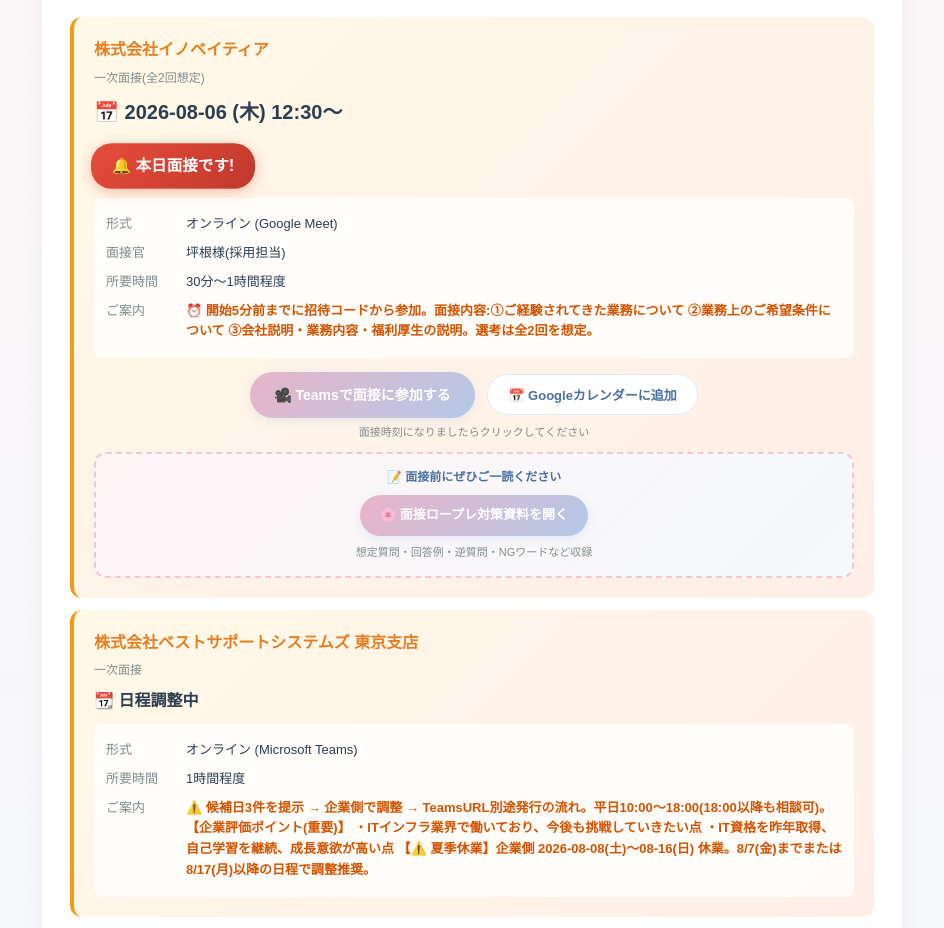
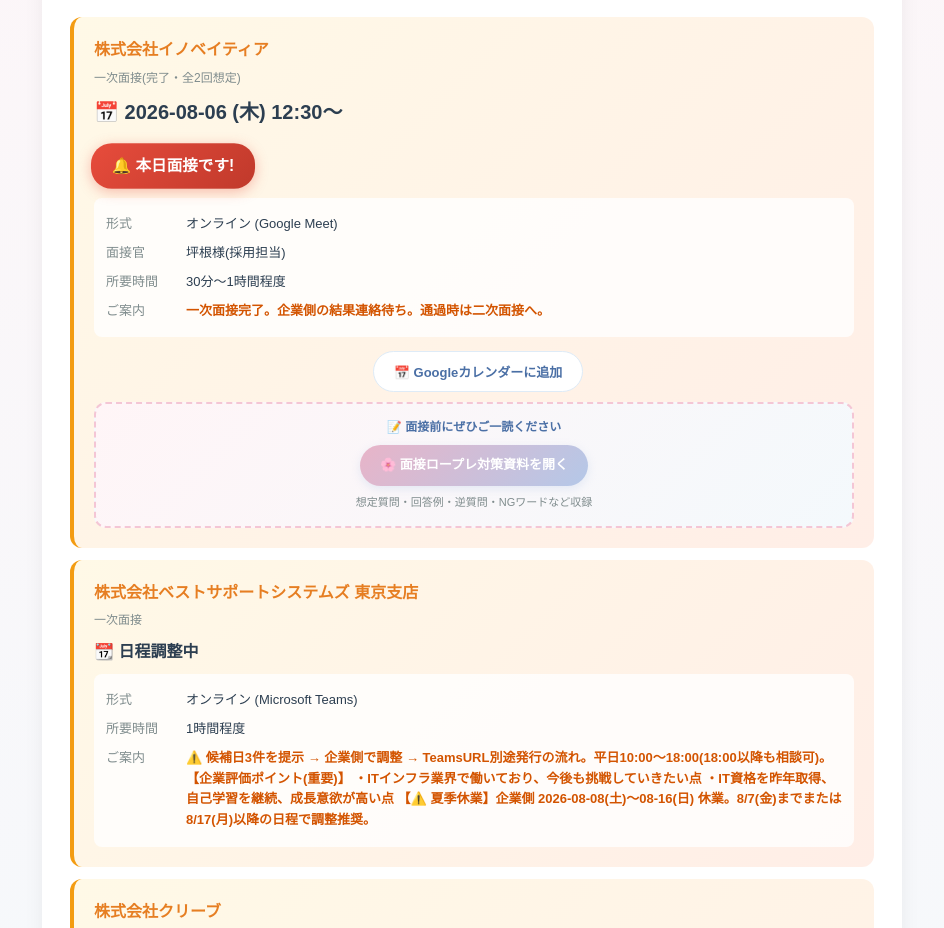
Before and after one commit to ryupro202211-ops/ryupro, a website: page PJ/career/野田様_マイページ.html in a window 1280 px wide. Shown: the part 609-1537 px from the top of the page, without its empty margins (168-1112 px from the left). Drawn offline with Linux system fonts and the light colour scheme.

Commit message:
イノベイティア一次面接完了(手応え★★・キャリアプラン弱点克服・業務内容説明が新課題・継続意思あり)

```diff
--- a/PJ/career/野田様_マイページ.html
+++ b/PJ/career/野田様_マイページ.html
@@ -934,17 +934,16 @@ const DATA = {
         '首都圏1都3県で通勤エリア広い',
       ],
       url: 'https://circus-job.com/selections/4491588/job?jobDetailPublicToken=3f6f2837-3ec5-4da1-9be9-f3f179add459',
-      status: 'interviewScheduled',
+      status: 'interviewed',
       isNew: true,
       interview: {
-        round: '一次面接(全2回想定)',
+        round: '一次面接(完了・全2回想定)',
         format: 'オンライン (Google Meet)',
         date: '2026-08-06 (木)',
         time: '12:30〜',
         duration: '30分〜1時間程度',
-        meetingUrl: 'https://meet.google.com/gyk-ctuc-fyt',
         interviewer: '坪根様(採用担当)',
-        note: '⏰ 開始5分前までに招待コードから参加。面接内容:①ご経験されてきた業務について ②業務上のご希望条件について ③会社説明・業務内容・福利厚生の説明。選考は全2回を想定。',
+        note: '一次面接完了。企業側の結果連絡待ち。通過時は二次面接へ。',
         prepGuideUrl: 'https://ryupro202211-ops.github.io/ryupro/PJ/career/野田様_面接ロープレ_イノベイティア.html',
       },
       timeline: [
@@ -952,6 +951,7 @@ const DATA = {
         { date: '2026-07-25', event: '応募済み・書類選考開始(結果待ち)' },
         { date: '2026-07-28', event: '🎉 書類選考通過!Web面接のご案内を受領(候補日:7/31・8/3・8/4・8/5・8/6)' },
         { date: '2026-07-28', event: '⭐ 一次面接日程確定:2026-08-06(木) 12:30〜 (Google Meet・30分〜1時間・坪根様/採用担当)' },
+        { date: '2026-08-06', event: '一次面接完了(手応え★★・キャリアプランをうまく話せた[前回弱点克服]・現在の業務内容の説明が課題・企業魅力度UP・継続意思あり)' },
       ],
     },
     {
```
